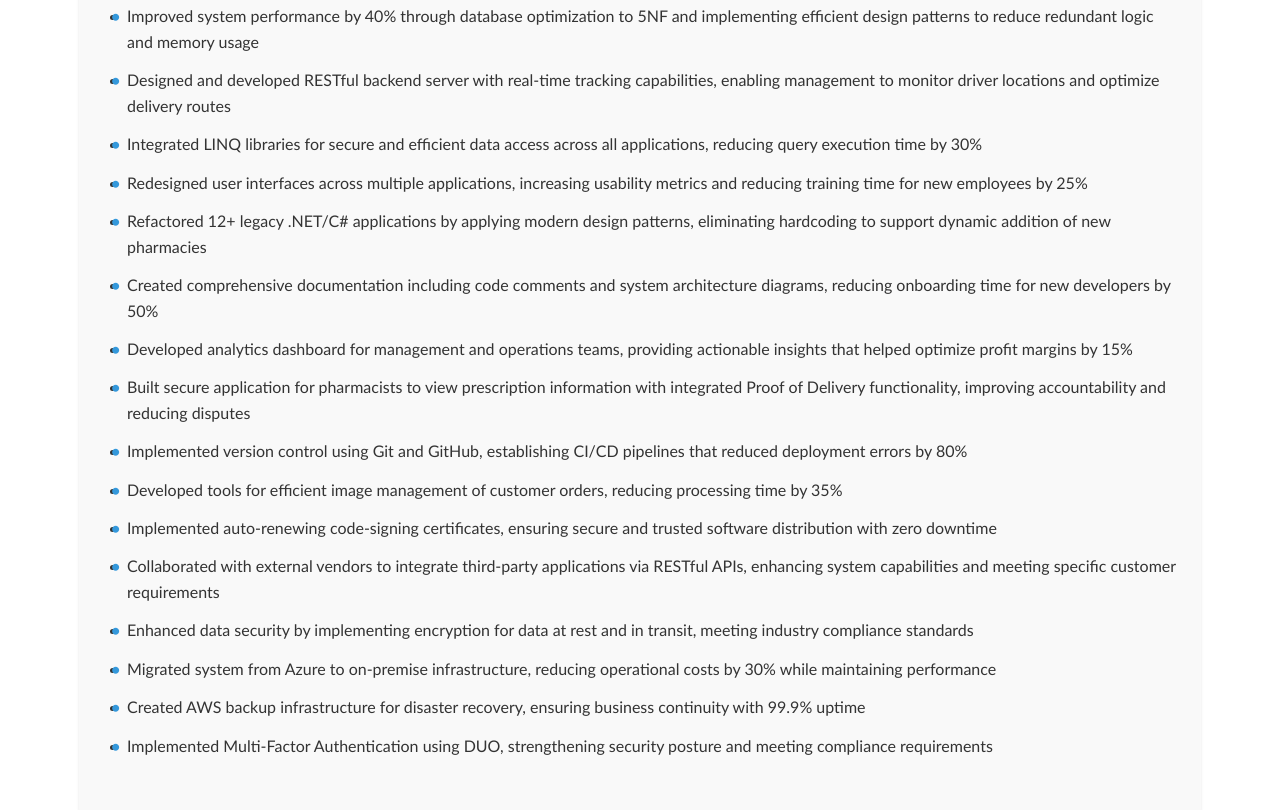
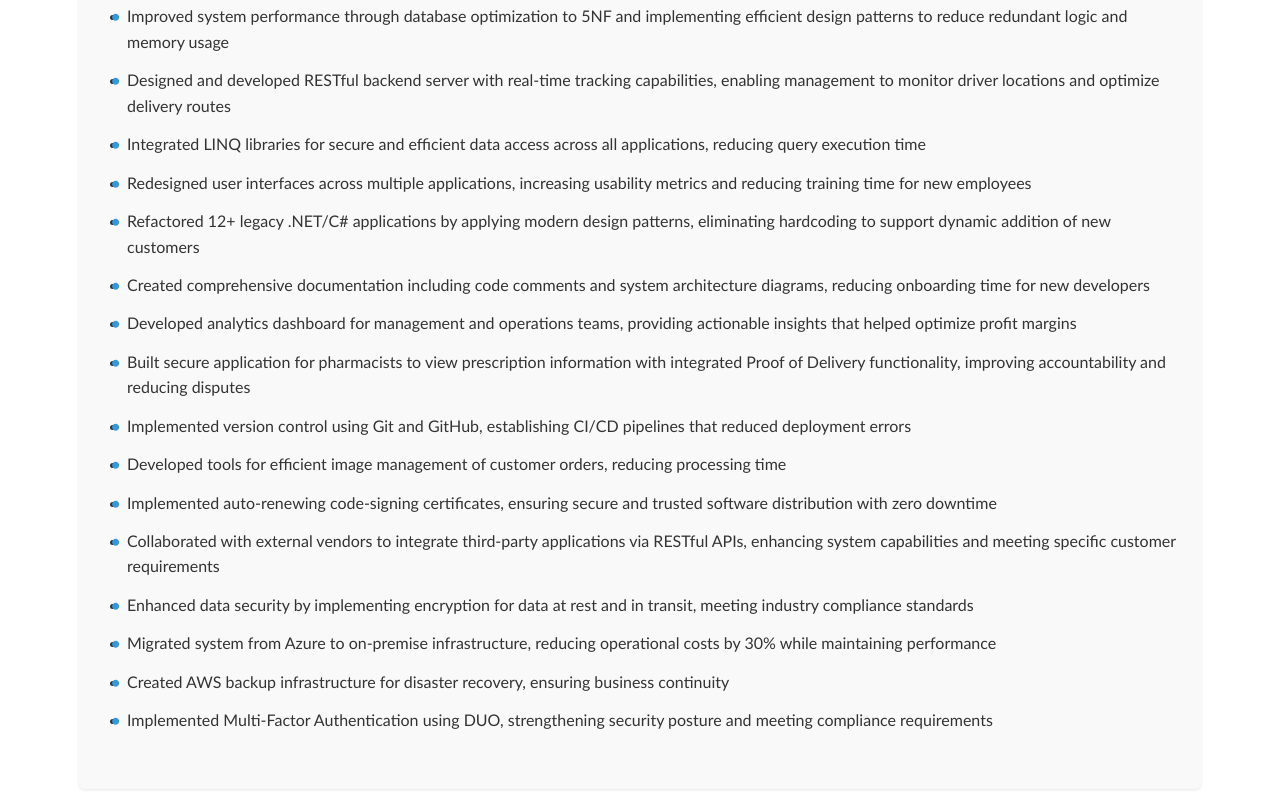
Before and after one commit to trevorMoreau13/Resume, a plain HTML site: page index.html in a window 1280 px wide. Shown: the part 1510-2320 px from the top of the page. Drawn offline with Linux system fonts and the light colour scheme.

Commit message:
Update index.html

```diff
--- a/index.html
+++ b/index.html
@@ -15,7 +15,7 @@
             <h1 id="name">Trevor Moreau</h1>
             <h2 id="title">Software Developer</h2>
             <div id="contact-info">
-                <p>Pineville, LA | 318-880-1655 | trevormoreau13@gmail.com | <a href="https://linkedin.com/in/trevormoreau/" target="_blank">linkedin.com/in/trevormoreau/</a></p>
+                <p>Pineville, LA | trevormoreau13@gmail.com | <a href="https://linkedin.com/in/trevormoreau/" target="_blank">linkedin.com/in/trevormoreau/</a></p>
             </div>
         </div>
     </header>
@@ -89,21 +89,21 @@
                 <ul class="achievements">
                     <li>Architected and implemented cross-platform integration solutions enabling SameDayMed to interface with multiple pharmacy systems, expanding operations from 8 pharmacies in 1 state to 16 pharmacies across multiple states within 3 years</li>
                     <li>Enhanced system security by implementing role-based access control and data filtering, ensuring HIPAA compliance and protecting sensitive patient information</li>
-                    <li>Improved system performance by 40% through database optimization to 5NF and implementing efficient design patterns to reduce redundant logic and memory usage</li>
+                    <li>Improved system performance through database optimization to 5NF and implementing efficient design patterns to reduce redundant logic and memory usage</li>
                     <li>Designed and developed RESTful backend server with real-time tracking capabilities, enabling management to monitor driver locations and optimize delivery routes</li>
-                    <li>Integrated LINQ libraries for secure and efficient data access across all applications, reducing query execution time by 30%</li>
-                    <li>Redesigned user interfaces across multiple applications, increasing usability metrics and reducing training time for new employees by 25%</li>
-                    <li>Refactored 12+ legacy .NET/C# applications by applying modern design patterns, eliminating hardcoding to support dynamic addition of new pharmacies</li>
-                    <li>Created comprehensive documentation including code comments and system architecture diagrams, reducing onboarding time for new developers by 50%</li>
-                    <li>Developed analytics dashboard for management and operations teams, providing actionable insights that helped optimize profit margins by 15%</li>
+                    <li>Integrated LINQ libraries for secure and efficient data access across all applications, reducing query execution time</li>
+                    <li>Redesigned user interfaces across multiple applications, increasing usability metrics and reducing training time for new employees</li>
+                    <li>Refactored 12+ legacy .NET/C# applications by applying modern design patterns, eliminating hardcoding to support dynamic addition of new customers</li>
+                    <li>Created comprehensive documentation including code comments and system architecture diagrams, reducing onboarding time for new developers</li>
+                    <li>Developed analytics dashboard for management and operations teams, providing actionable insights that helped optimize profit margins</li>
                     <li>Built secure application for pharmacists to view prescription information with integrated Proof of Delivery functionality, improving accountability and reducing disputes</li>
-                    <li>Implemented version control using Git and GitHub, establishing CI/CD pipelines that reduced deployment errors by 80%</li>
-                    <li>Developed tools for efficient image management of customer orders, reducing processing time by 35%</li>
+                    <li>Implemented version control using Git and GitHub, establishing CI/CD pipelines that reduced deployment errors</li>
+                    <li>Developed tools for efficient image management of customer orders, reducing processing time</li>
                     <li>Implemented auto-renewing code-signing certificates, ensuring secure and trusted software distribution with zero downtime</li>
                     <li>Collaborated with external vendors to integrate third-party applications via RESTful APIs, enhancing system capabilities and meeting specific customer requirements</li>
                     <li>Enhanced data security by implementing encryption for data at rest and in transit, meeting industry compliance standards</li>
                     <li>Migrated system from Azure to on-premise infrastructure, reducing operational costs by 30% while maintaining performance</li>
-                    <li>Created AWS backup infrastructure for disaster recovery, ensuring business continuity with 99.9% uptime</li>
+                    <li>Created AWS backup infrastructure for disaster recovery, ensuring business continuity</li>
                     <li>Implemented Multi-Factor Authentication using DUO, strengthening security posture and meeting compliance requirements</li>
                 </ul>
             </div>
```
